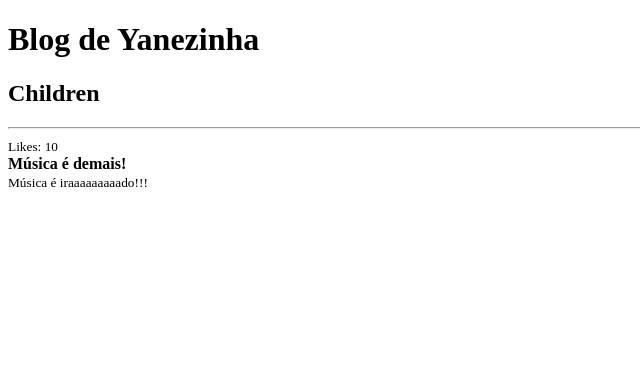
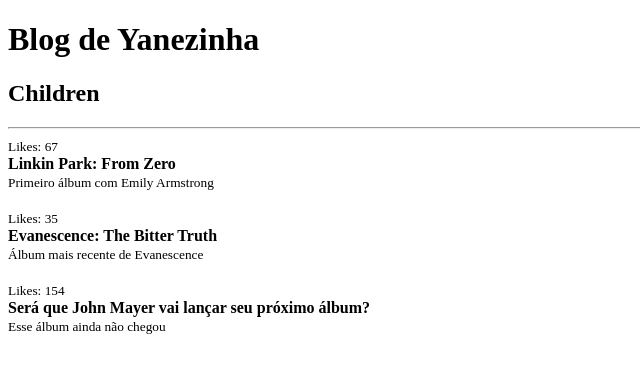
Before and after one commit to yanew/react-fundamentos, a React app: page / in a window 1280 px wide. Shown: the top 372 px of the page, without its empty margins (0-640 px from the left). Built offline with nearby package versions, Linux system fonts and the light colour scheme.

Commit message:
Con iteração

```diff
--- a/src/App.js
+++ b/src/App.js
@@ -4,6 +4,12 @@
 import Header from './Header';
 
 const titPost = 'Música é demais!';
+
+const posts = [
+    {titulo: "Linkin Park: From Zero", likes: 67, conteudo: "Primeiro álbum com Emily Armstrong"},
+    {titulo: "Evanescence: The Bitter Truth", likes: 35, conteudo: "Álbum mais recente de Evanescence"},
+    {titulo: "Será que John Mayer vai lançar seu próximo álbum?", likes: 154, conteudo: "Esse álbum ainda não chegou"},
+];
 
 function App(){
     return (
@@ -15,12 +21,18 @@
 
             <hr/>
 
-            <Post
-                titulo = {titPost}
-                likes = {10}
-                subtitulo = {{
-                    conteudo: 'Música é iraaaaaaaaado!!!'
-                }}/>
+            {
+                posts.map(post => (
+                    <Post
+                        key = {post.titulo}
+                        titulo = {post.titulo}
+                        likes = {post.likes}
+                        subtitulo = {{
+                            conteudo: post.conteudo
+                        }}
+                    />
+                ))
+            }
             {/*<Post titulo = "Música é demais!"/>*/}
             {/* <Post
                 post={{
--- a/src/Post.js
+++ b/src/Post.js
@@ -15,6 +15,7 @@
 }
 
 Post.PropTypes = {
+    titulo: PropTypes.string.isRequired,
     likes: PropTypes.number.isRequired,
     subtitulo: PropTypes.shape({
         conteudo: PropTypes.string.isRequired,
```
